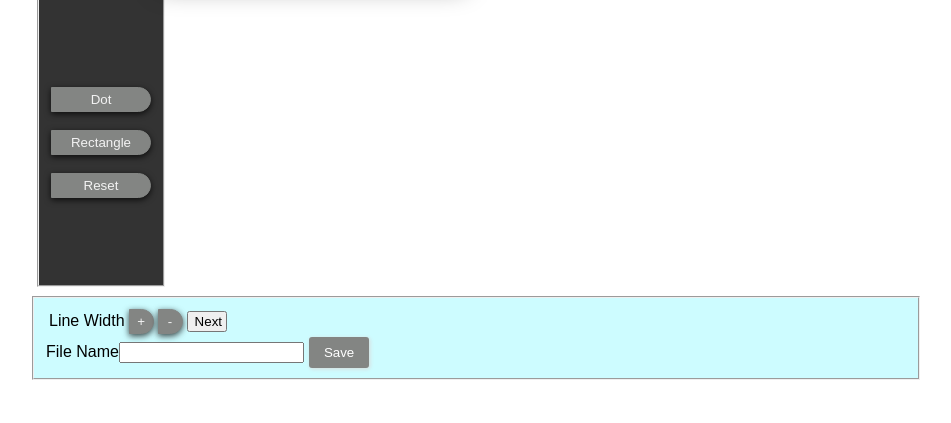
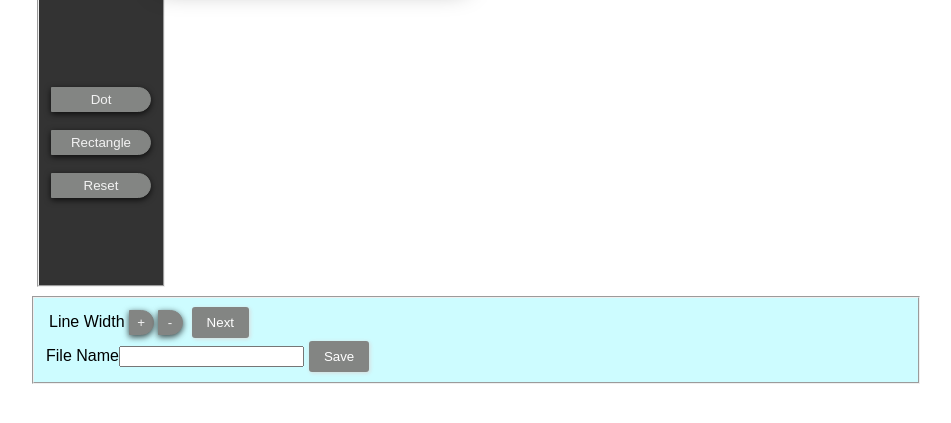
Before and after one commit to stevenandry/innotate, a Python web app: template templates/paint.html in a window 1280 px wide; the page is wider, and only the part inside the window is pictured. Shown: the part 229-652 px from the top of that part, without its empty margins (145-1096 px from the left). Run offline with Jinja, Linux system fonts and the light colour scheme; the template is opened without the code that fills it, so the values that code supplies are empty; some libraries are stand-ins or nearby versions.

Commit message:
Minor UI Improvements

```diff
--- a/templates/paint.html
+++ b/templates/paint.html
@@ -86,21 +86,16 @@
         </p>
         <fieldset id="colorset">
                 <table>
-                        <div id="colortoolset">
-
-                        </div>
-                        <tr>
-
-                        </tr>
                         <tr>
                                 <td><label class="label-paint">Line Width</label></td>
                                 <td><button id="pixel_plus" type="button" onclick="add_pixel()"
                                                 style="width: 25px;">+</button></td>
                                 <td><button id="pixel_minus" type="button" onclick="reduce_pixel()"
                                                 style="width: 25px;">-</button></td>
-                                <td><button id="nextbtn" type="button" onclick="nextpicture()"
-                                                style="width: 40px;">Next</button></td>
-                                <td></td>
+                                <td><button id="nextbtn" class="button-paint" type="button" onclick="nextpicture()">Next</button></td>
+                                <div id="colortoolset">
+
+                                </div>
                                 <td>
                                         <div id="showcoordinate" class="showcoordinate">
                                                 <div class="label-paint">
```
